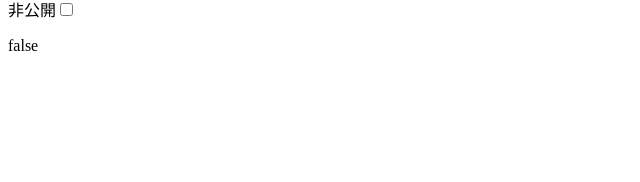
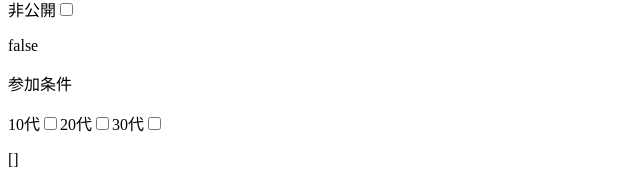
Before and after one commit to kaoru-kk/vue-pracitce, a Vue app in the folder udemy-vuejs/: page / in a window 1280 px wide. Shown: the part 759-941 px from the top of the page, without its empty margins (0-640 px from the left). Before the commit the page ends 830 px from the top, so only its background shows below. Built offline with nearby package versions, Linux system fonts and the light colour scheme; the HTML template or start-up script is replaced by a standard one.

Commit message:
some-checkbox

```diff
--- a/udemy-vuejs/src/App.vue
+++ b/udemy-vuejs/src/App.vue
@@ -57,6 +57,33 @@
         v-model="eventData.isPrivate"
       >
       <p>{{ eventData.isPrivate }}</p>
+
+      <p>参加条件</p>
+      <label for="10">10代</label>
+      <input
+        type="checkbox"
+        id="10"
+        value='10代'
+        v-model="eventData.target"
+      >
+
+      <label for="20">20代</label>
+      <input
+        type="checkbox"
+        id="20"
+        value='20代'
+        v-model="eventData.target"
+      >
+
+      <label for="30">30代</label>
+      <input
+        type="checkbox"
+        id="30"
+        value='30代'
+        v-model="eventData.target"
+      >
+
+      <p>{{ eventData.target }}</p>
     </div>
   </div>
 </template>
@@ -76,7 +103,8 @@ export default {
         capacity: 4,
         host: 'kaoru',
         detail: 'aaaa',
-        isPrivate: false
+        isPrivate: false,
+        target: []
       }
     };
   },
```
